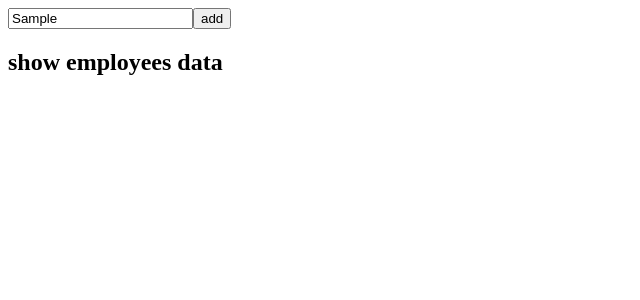
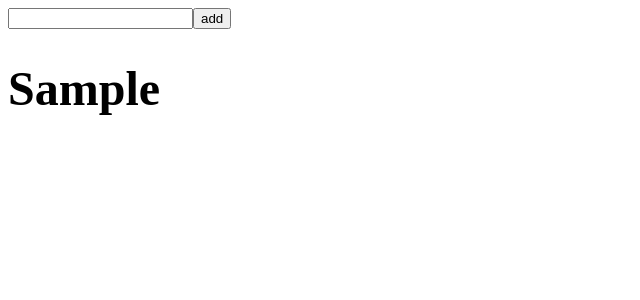
Before and after one commit to talha-fullstackdev/nextjs-RTK, a Next.js app: page / in a window 1280 px wide. Both pictures are taken after typing "Sample" into the empty fields and a click on the button "add". Shown: the top 300 px of the page, without its empty margins (0-640 px from the left). Built offline with nearby package versions, Linux system fonts and the light colour scheme.

Commit message:
implemnet full redux toolkit

```diff
--- a/src/app/components/AddEmployee.jsx
+++ b/src/app/components/AddEmployee.jsx
@@ -1,12 +1,31 @@
-import React from 'react'
+"use client";
+import React, { useRef } from "react";
+import { add } from "../reduxtoolkit/slice";
+import { useDispatch } from "react-redux";
 
 const AddEmployee = () => {
+  const nameRef = useRef();
+  const dispatch = useDispatch();
+  const handleAdd = () => {
+    let name = nameRef.current.value
+    if(!name){
+        return alert("fill the input!")
+    }
+    if(name.length<5){
+        return alert("input must be five characters long!")
+    }
+
+    dispatch(add(name));
+    nameRef.current.value=" "
+    return alert("data has been uploaded")
+
+  };
   return (
     <div>
-        <input type="text" placeholder='add employee data' />
-        <button>add</button>
+      <input ref={nameRef} type="text" placeholder="add employee data" />
+      <button onClick={handleAdd}>add</button>
     </div>
-  )
-}
+  );
+};
 
-export default AddEmployee
+export default AddEmployee;
--- a/src/app/components/ShowEmployee.jsx
+++ b/src/app/components/ShowEmployee.jsx
@@ -1,9 +1,16 @@
+"use client"
 import React from 'react'
+import { useSelector } from 'react-redux'
+const ShowEmployee = () => {
+    const employeeData = useSelector((data)=>data.employees)
 
-const ShowEmployee = () => {
   return (
     <div>
-        <h2>show employees data</h2>
+        <h2>{employeeData.map((item,i)=>(
+            <div className="" key={i}>
+                <h1>{item.name}</h1>
+            </div>
+        ))}</h2>
 
     </div>
   )
--- a/src/app/reduxtoolkit/slice.js
+++ b/src/app/reduxtoolkit/slice.js
@@ -0,0 +1,21 @@
+"use client"
+import { createSlice, nanoid } from "@reduxjs/toolkit";
+const initialState = {
+  employees: [],
+};
+const Slice = createSlice({
+  name:"addSlice",
+  initialState,
+  reducers: {
+    add: (state, action) => {
+        console.log(action)
+      const data = {
+        id: nanoid(),
+        name: action.payload,
+      };
+      state.employees.push(data);
+    },
+  },
+});
+export const { add } = Slice.actions;
+export default Slice.reducer;
--- a/src/app/reduxtoolkit/store.js
+++ b/src/app/reduxtoolkit/store.js
@@ -1,6 +1,6 @@
 import { configureStore } from "@reduxjs/toolkit";
-
+import reducer from "./slice";
 const store = configureStore({
-  reducer:{}
+      reducer
 })
 export default store
```
